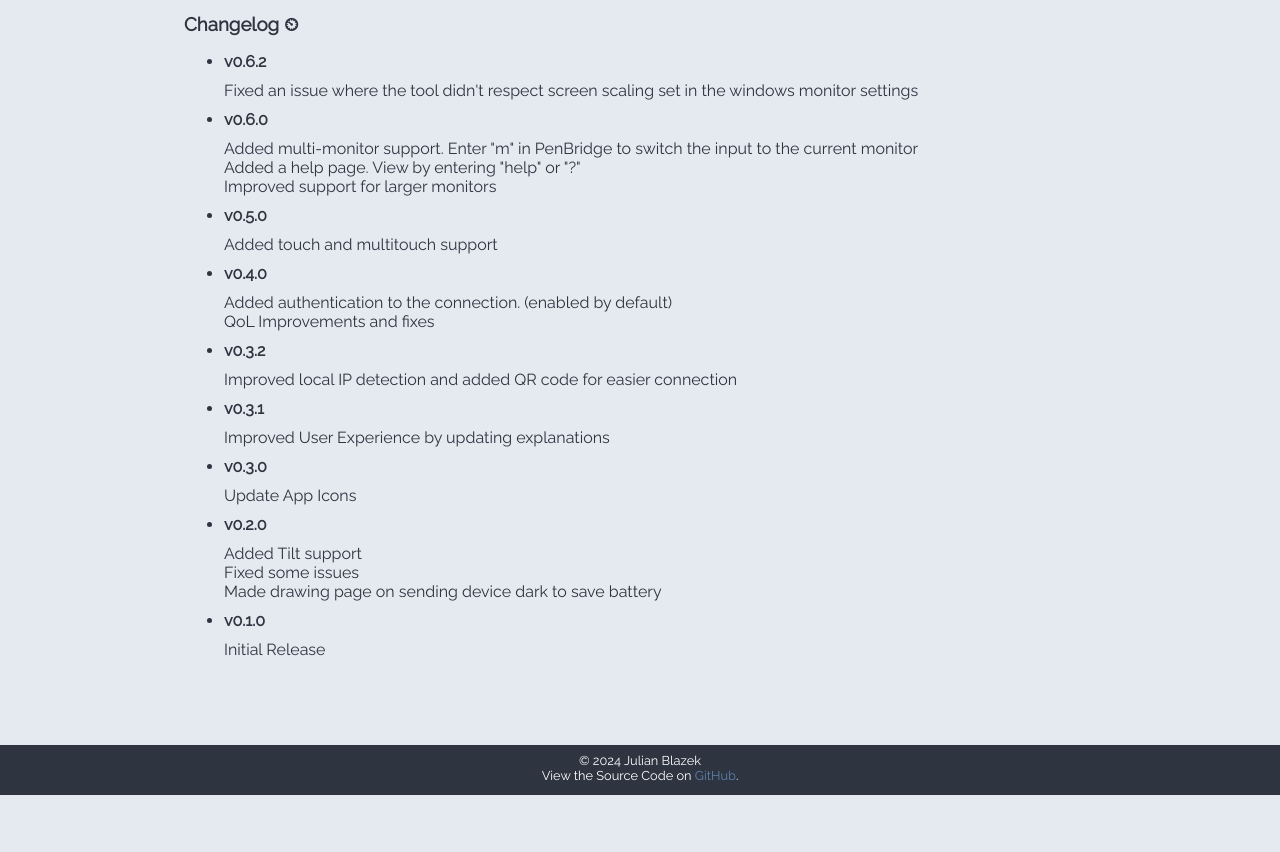
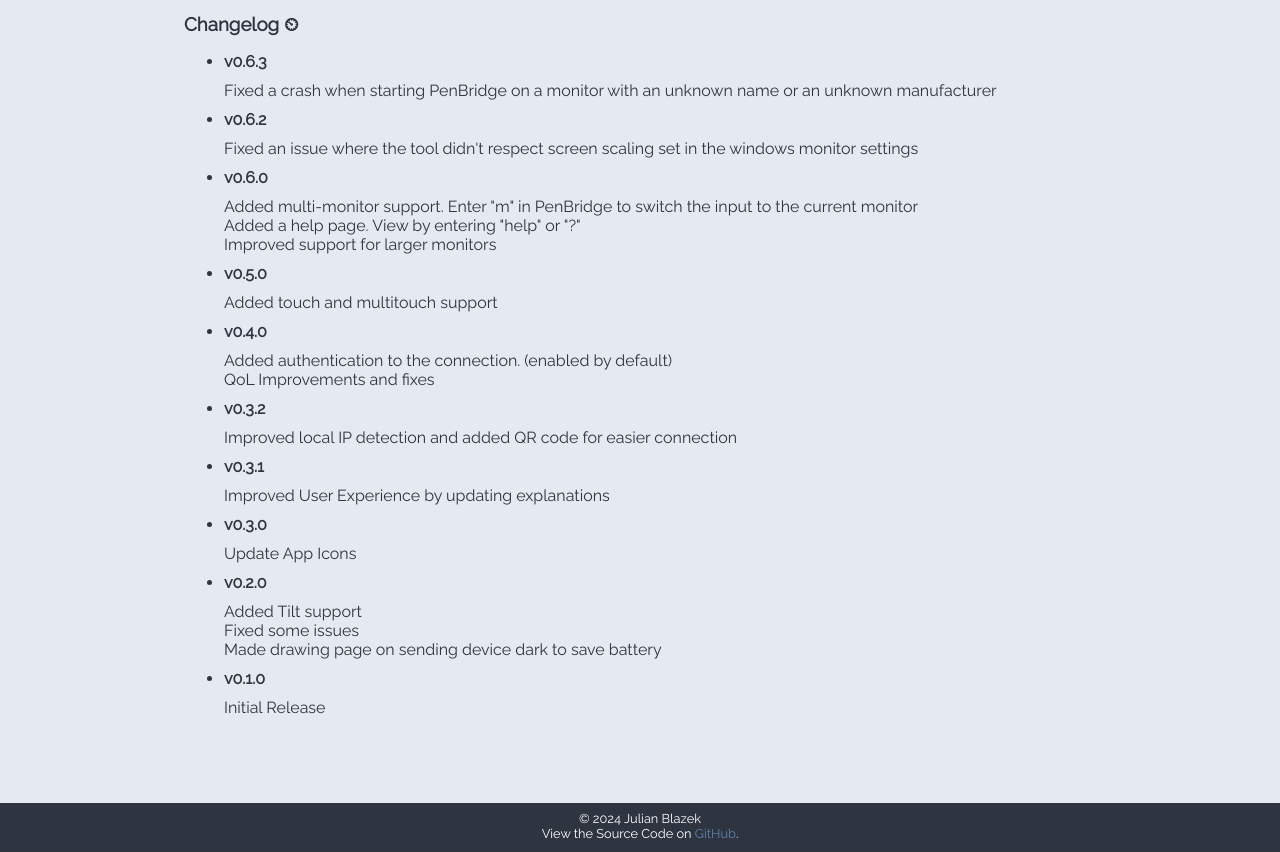
Before and after one commit to nailujx86/PenBridge-Website, a plain HTML site: page index.html in a window 1280 px wide. Shown: the part 1324-2176 px from the top of the page. Before the commit the page ends 2119 px from the top, so only its background shows below. Drawn offline with Linux system fonts and the light colour scheme.

Commit message:
Update Website for v0.6.3

```diff
--- a/index.html
+++ b/index.html
@@ -157,6 +157,10 @@
         <h3>Changelog ⏲</h3>
         <ul>
             <li>
+                <h4>v0.6.3</h4>
+                Fixed a crash when starting PenBridge on a monitor with an unknown name or an unknown manufacturer
+            </li>
+            <li>
                 <h4>v0.6.2</h4>
                 Fixed an issue where the tool didn't respect screen scaling set in the windows monitor settings
             </li>
```
